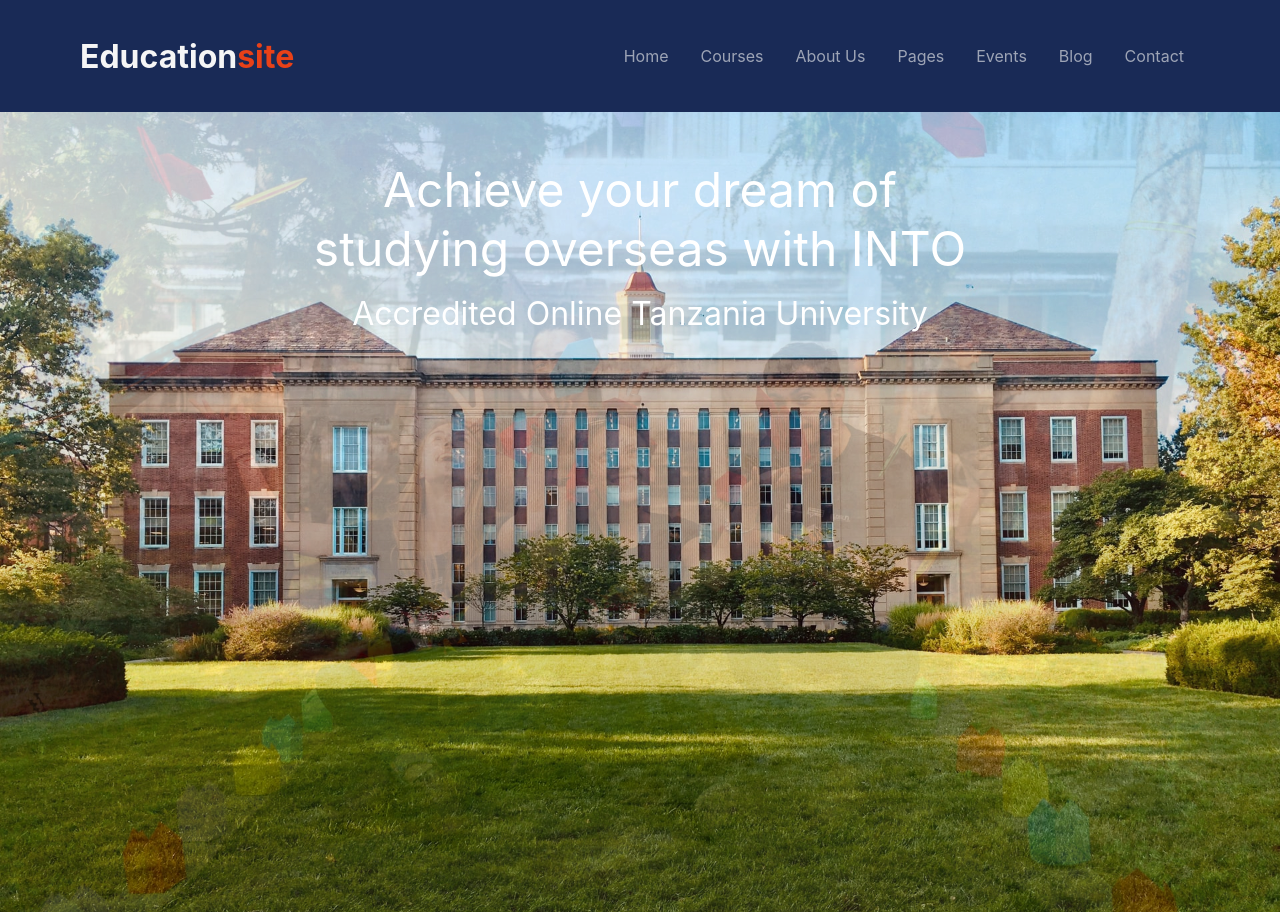
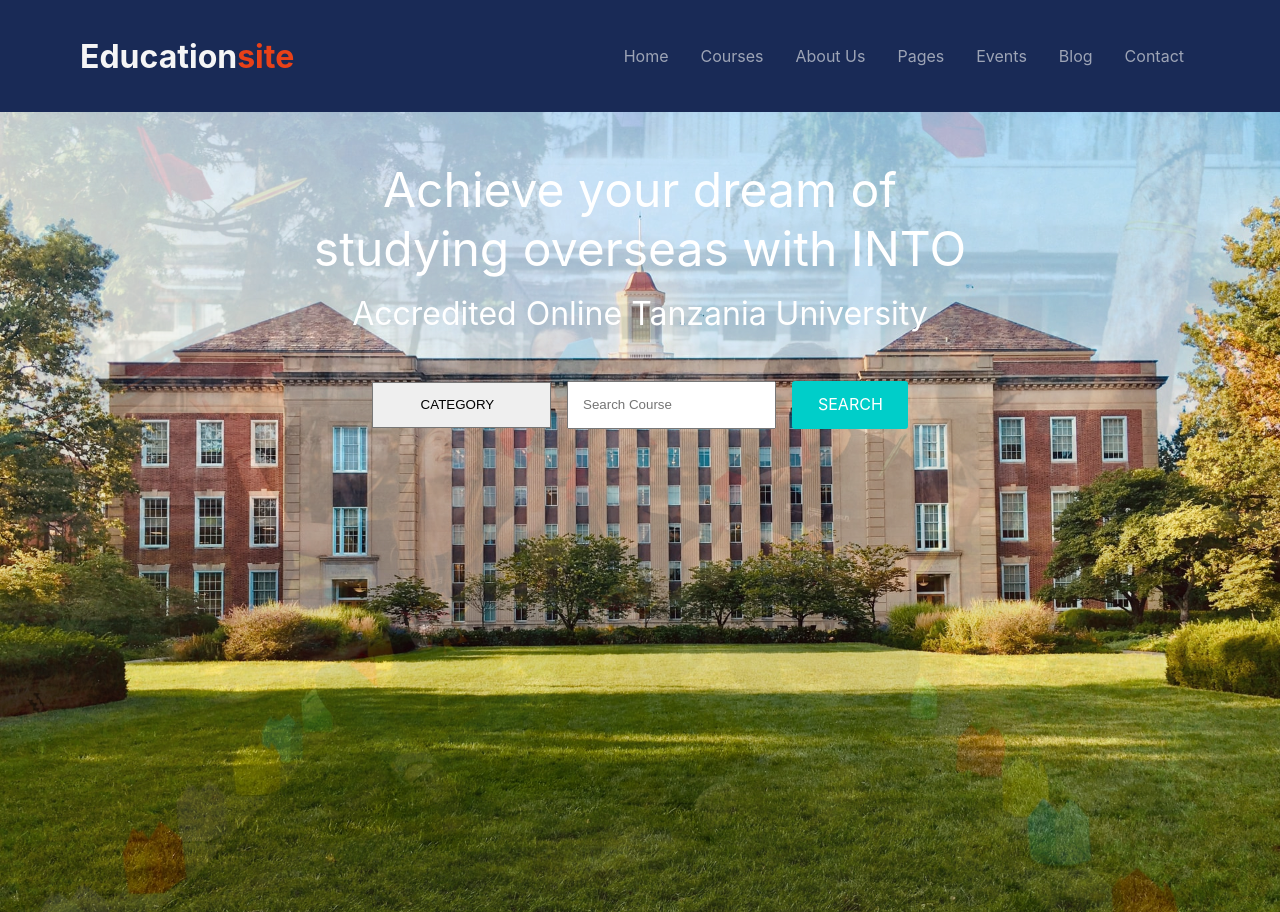
Before and after one commit to mchomvus4/education, a React (Create React App) app: page / in a window 1280 px wide. Built offline with nearby package versions, Linux system fonts and the light colour scheme.

Commit message:
files updated

```diff
--- a/src/components/Section/Home.css
+++ b/src/components/Section/Home.css
@@ -59,7 +59,7 @@
     display: flex;
 }
 select{
-    padding: 0.9rem 2rem;
+    padding: 0.9rem 3rem;
     appearance: none;
 }
 input{
@@ -106,3 +106,17 @@ input{
         font-size: 1.3rem;
     }
 }
+
+.form_flex{
+
+    display: flex;
+    margin-top: 3rem;
+    justify-content: space-around;
+    flex-wrap: wrap nowrap;
+}
+
+@media only screen and (max-width:500px){
+    .form_flex{
+        display: none;
+    }
+}
--- a/src/components/Section/Home.jsx
+++ b/src/components/Section/Home.jsx
@@ -3,12 +3,25 @@ import './Home.css';
 function Home() {
     return (
         <section className="container">
-
                 <div className="header_word">
                     <p className="achieve">Achieve your dream of<br/> studying overseas with INTO </p>
                     <p className="accredited">Accredited Online Tanzania University</p>
                 </div>
+            <div className="form_flex">
+                <form>
+                     <select>
+                            <option value="selected">CATEGORY</option>
+                            <option value="">BachEnd</option>
+                            <option value="">FrontEnd</option>
+                            <option value="">IT & Software</option>
+                            <option value="">Photography</option>
+                            <option value="">Technology</option>
+                        </select>
+                        <input type="text" name="" placeholder="Search Course" />
+                        <a className="btn" href="#search">SEARCH</a>
+               </form>
 
+                </div>
 
 
        </section>
```
